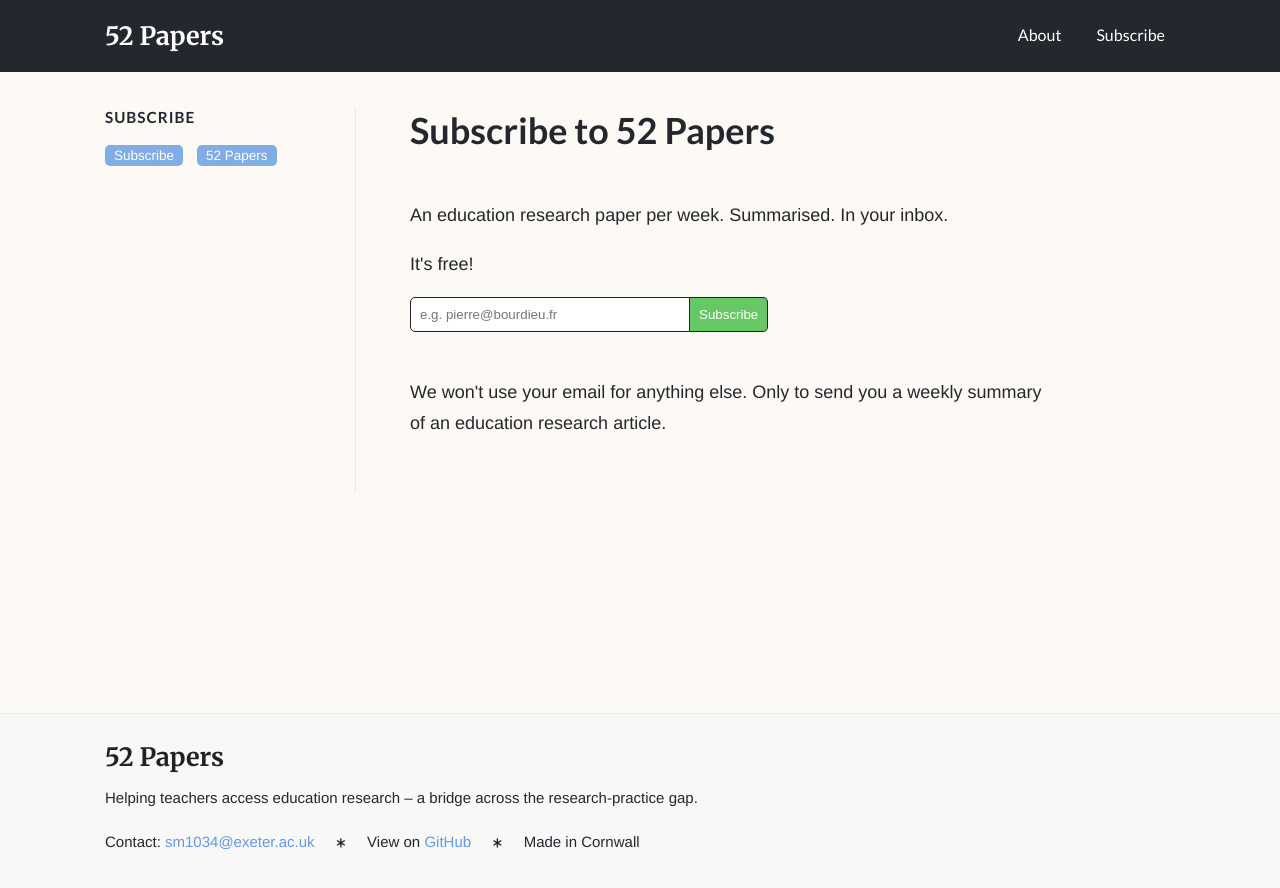
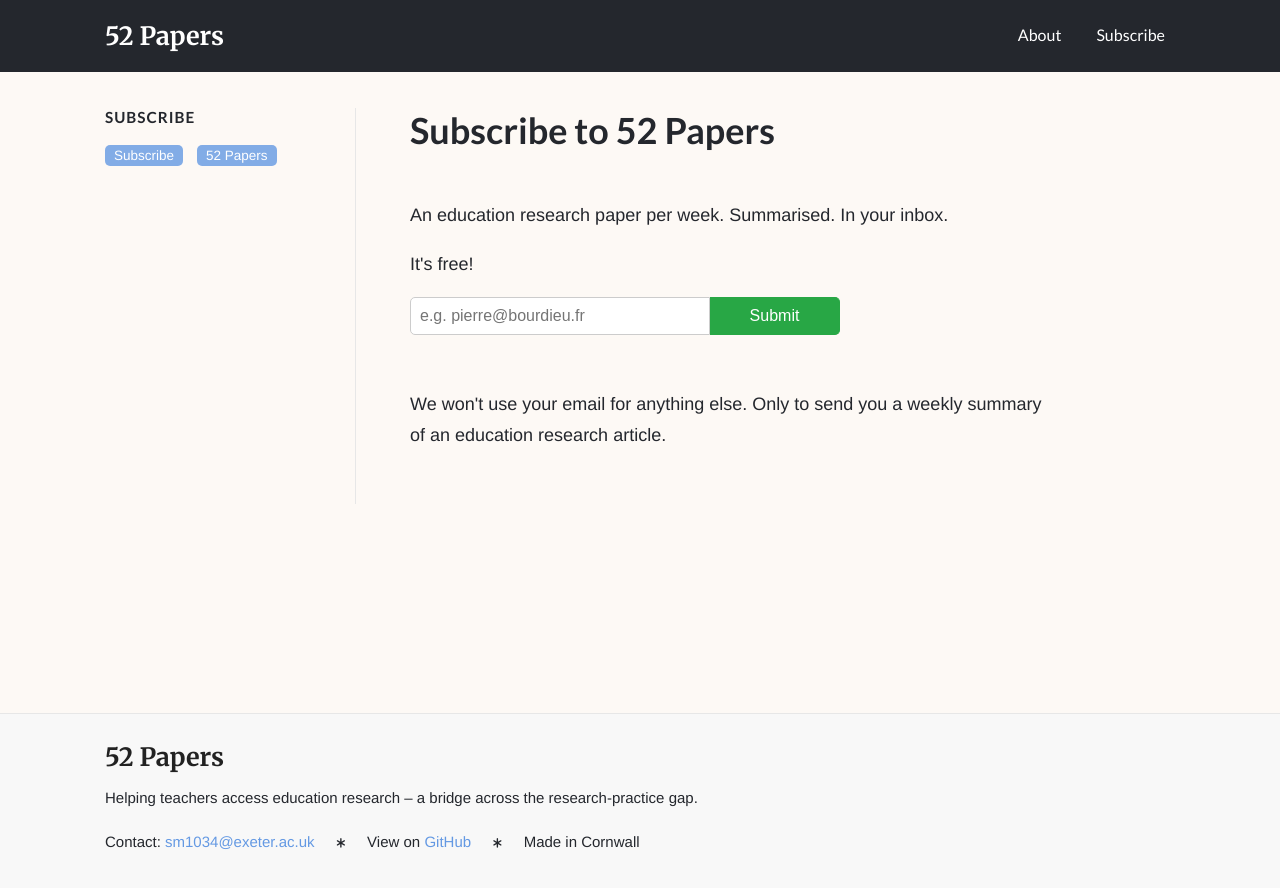
Before and after one commit to samjamead/52papers, a Jekyll site: the page built from subscribe.html, in a window 1280 px wide. Shown: the top 888 px of the page. Built offline with Jekyll 4.4.1, drawn with Linux system fonts in a browser that asks for light colours; nearby versions of some CDN libraries.

Commit message:
Fix form nicely

```diff
--- a/_posts/2020-06-03-year1week23.html
+++ b/_posts/2020-06-03-year1week23.html
@@ -10,7 +10,7 @@ week: 23
 type: journal article
 title:  "Stratifying science: a Bourdieusian analysis of student views and experiences of school selective practices in relation to ‘Triple Science’ at KS4 in England"
 paperauthors:  [Archer, Moote, Francis, DeWitt, Yeomans]
-yearpub: 2015
+yearpub: 2017
 university: [Kings College London]
 journal: Research Papers in Education
 volume: 32(3)
--- a/_sass/_base.scss
+++ b/_sass/_base.scss
@@ -39,14 +39,23 @@ section {
 p {
   line-height: 1.7;
   margin-bottom: 1rem;
+  font-size: 15px;
   max-width: $paragraph-width;
-  font-size: $base-font-size;
+  @include for-tablet-portrait-up {
+    font-size: $base-font-size;
+  };
 }
 
 h1, h2, h3, h4, h5, h6 {
   font-family: $headings-font-family;
   font-weight: $headings-font-weight;
   margin-bottom: 0.667rem;
+}
+h1 {
+  font-size: 28px;
+  @include for-tablet-portrait-up {
+    font-size: 36px;
+  };
 }
 h3 {
   margin-top: 2rem;
--- a/_sass/_page.scss
+++ b/_sass/_page.scss
@@ -13,24 +13,29 @@
 form {
   margin-bottom: 1rem;
 }
-#email, #submit-btn {
+#email, .btn-submit {
   padding: 0.5rem;
-  border: 1px solid #222;
+  border: 1px solid #ccc;
+  font-size: 16px;
   &:focus {
     outline: none;
   }
 }
 #email {
-  min-width: 280px;
   border-top-left-radius: 5px;
   border-bottom-left-radius: 5px;
   &:disabled {
     color: #9da5b4;
   }
+  @include for-tablet-portrait-up {
+    min-width: 300px;
+  };
 }
-#submit-btn {
+.btn-submit {
   cursor: pointer;
-  background: #66c764;
+  background: #28a745;
+  border-color: #28a745;
+  min-width: 100px;
   color: #fff;
   border-left: none;
   border-top-right-radius: 5px;
@@ -38,12 +43,15 @@ form {
   margin-left: -5px;
   transition: 0.4s ease;
   &:hover {
-    background: darken(#66c764, 10%);
+    background: darken(#28a745, 10%);
   }
   &:disabled {
     cursor: default;
-    background: darken(#66c764, 20%);
+    background: #28a745;
   }
+  @include for-tablet-portrait-up {
+    min-width: 130px;
+  };
 }
 .error, .success {
   display: none;
@@ -53,7 +61,7 @@ form {
 }
 .messages {
   padding-top: 0.25rem;
-  height: 1.5rem;
+  min-height: 2rem;
   p {
     margin-bottom: 0;
   }
--- a/scripts/scripts.js
+++ b/scripts/scripts.js
@@ -62,7 +62,7 @@ jQuery(document).ready(function($){
         },
         complete: function(){
           $("#email").prop( "disabled", true );
-          $("#submit-btn").prop( "disabled", true ).attr('value', 'Subscribed');
+          $(".btn-submit").prop( "disabled", true ).html('<i class="far fa-check-circle"></i>');
           $(".success").fadeIn();
           console.log('Webhook sent');
         }
--- a/subscribe.html
+++ b/subscribe.html
@@ -27,10 +27,9 @@ tags: [Subscribe, 52 Papers]
 
         <p>An education research paper per week. Summarised. In your inbox.</p>
         <p>It's free!</p>
-        <form id="subscription-form">
-          <label for="email"></label>
+        <form id="subscription-form" novalidate>
           <input type="email" id="email" name="email" placeholder="e.g. pierre@bourdieu.fr" />
-          <input type="submit" value="Subscribe" id="submit-btn">
+          <button type="submit" class="btn-submit">Submit</button>
           <div class="messages">
             <p class="success"><i class="fas fa-angle-double-right"></i> Success! You've been added to our subscriber list.</p>
             <p class="error">Please enter a valid email address</p>
```
